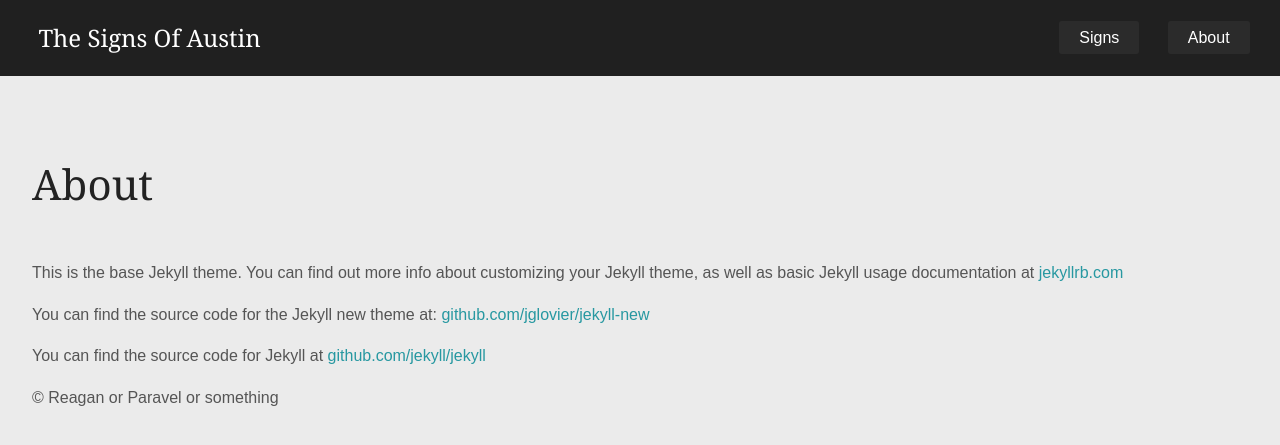
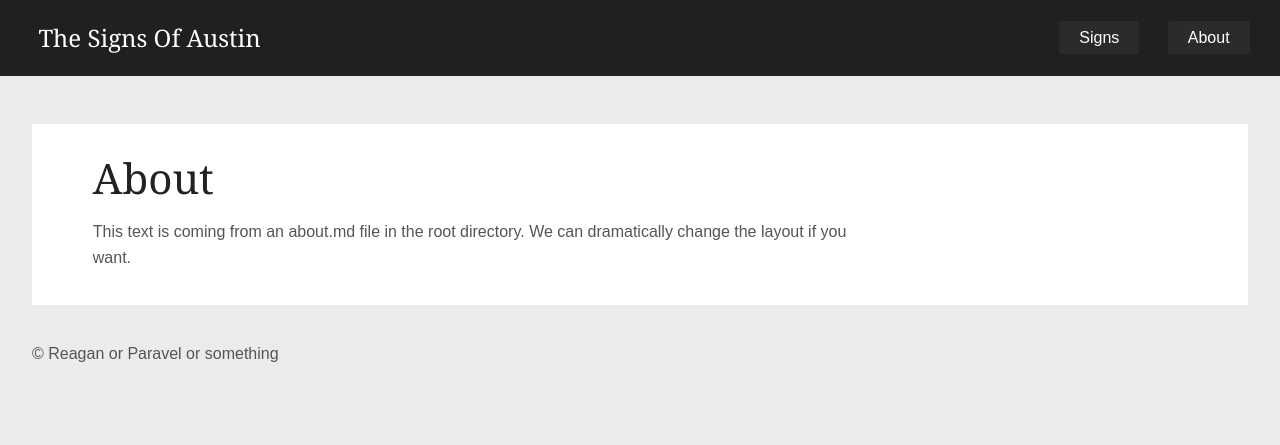
Before and after one commit to raygunray/thesignsofaustin.com, a Jekyll site: the page built from about.md, in a window 1280 px wide. Shown: the top 445 px of the page. Built offline with Jekyll 4.4.1, drawn with Linux system fonts in a browser that asks for light colours.

Commit message:
Adding about page

```diff
--- a/_includes/header.html
+++ b/_includes/header.html
@@ -4,6 +4,6 @@
   <h1><a class="site-title" href="{{ site.baseurl }}/">{{ site.title }}</a></h1>
   <ul class="nav">
     <li><a href="/">Signs</a></li>
-    <li><a href="/">About</a></li>
+    <li><a href="/about">About</a></li>
   </ul>
 </header>
--- a/_layouts/page.html
+++ b/_layouts/page.html
@@ -1,14 +1,6 @@
 ---
 layout: default
 ---
-<div class="post">
-
-  <header class="post-header">
-    <h1 class="post-title">{{ page.title }}</h1>
-  </header>
-
-  <article class="post-content">
-    {{ content }}
-  </article>
-
-</div>
+<article class="post sign {{ page.class }}">
+  <div class="description"><h2 class="post-title">{{ page.title }}</h2><i>{{ page.address }}</i>{{ content }}</div>
+</article>
--- a/_posts/2015-08-20-cover.markdown
+++ b/_posts/2015-08-19-cover.markdown
@@ -1,7 +1,7 @@
 ---
 layout: post
 title:  "About The Signs"
-date:   2015-08-22 15:58:38
+date:   2015-08-22 12:59:38
 address: 209 E 6th St
 image: /assets/img/coversign.png
 class: cover
--- a/about.md
+++ b/about.md
@@ -4,8 +4,4 @@ title: About
 permalink: /about/
 ---
 
-This is the base Jekyll theme. You can find out more info about customizing your Jekyll theme, as well as basic Jekyll usage documentation at [jekyllrb.com](http://jekyllrb.com/)
-
-You can find the source code for the Jekyll new theme at: [github.com/jglovier/jekyll-new](https://github.com/jglovier/jekyll-new)
-
-You can find the source code for Jekyll at [github.com/jekyll/jekyll](https://github.com/jekyll/jekyll)
+This text is coming from  an about.md file in the root directory. We can dramatically change the layout if you want.
```
